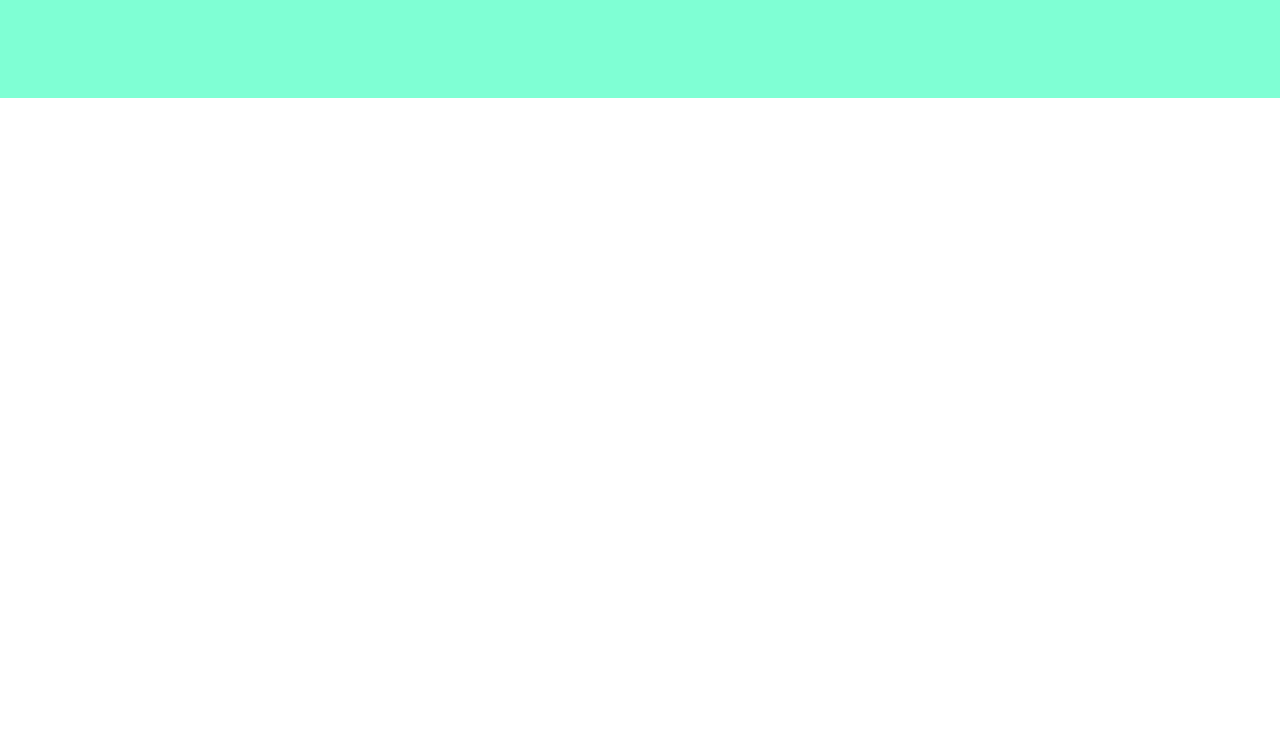
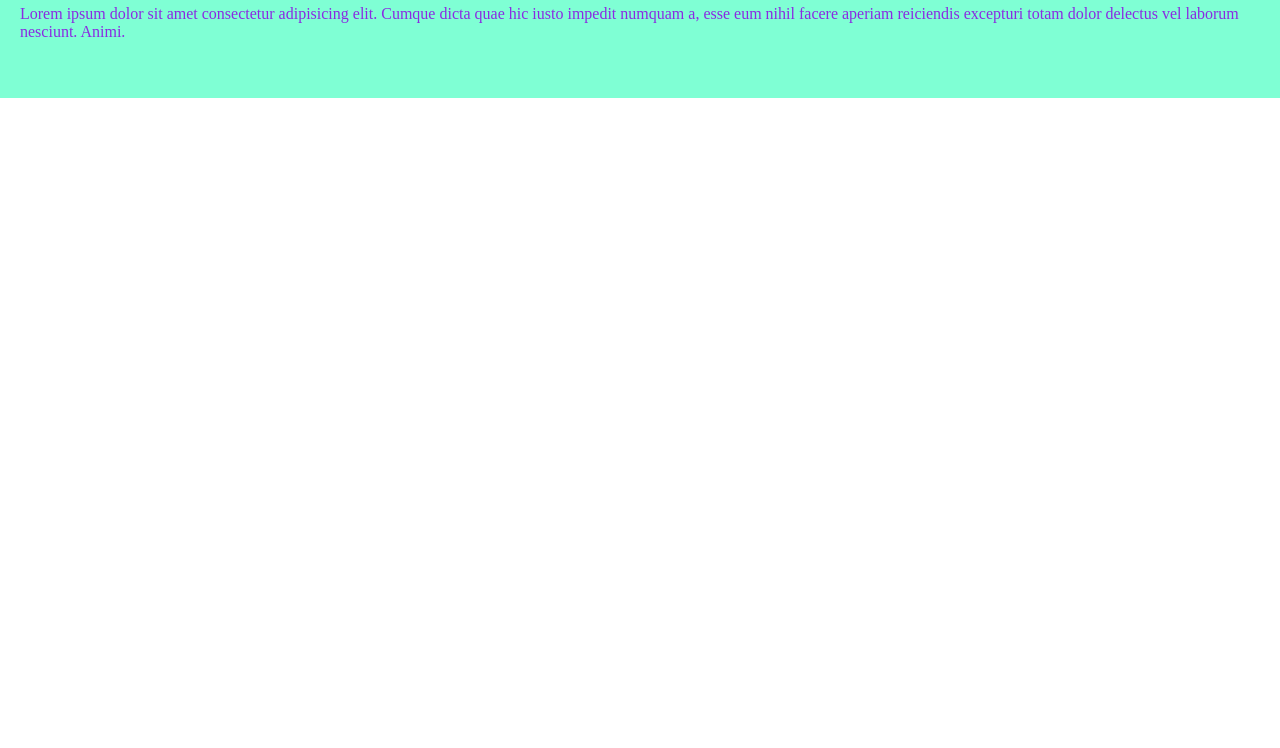
Before and after one commit to paudirocco/comision29240, a plain HTML site: page index.html in a window 1280 px wide. Shown: the part 52-800 px from the top of the page. Drawn offline with Linux system fonts and the light colour scheme.

Commit message:
agrego parrafo y estilos

```diff
--- a/estilos.css
+++ b/estilos.css
@@ -10,3 +10,7 @@ header{
 h1{
     text-align: center;
 }
+p{
+    padding: 20px;
+    color: blueviolet;
+}
--- a/index.html
+++ b/index.html
@@ -10,6 +10,7 @@
 <body>
     <header>
         <h1>mi curso de github</h1>
+        <p>Lorem ipsum dolor sit amet consectetur adipisicing elit. Cumque dicta quae hic iusto impedit numquam a, esse eum nihil facere aperiam reiciendis excepturi totam dolor delectus vel laborum nesciunt. Animi.</p>
     </header>
 </body>
 </html>
```
